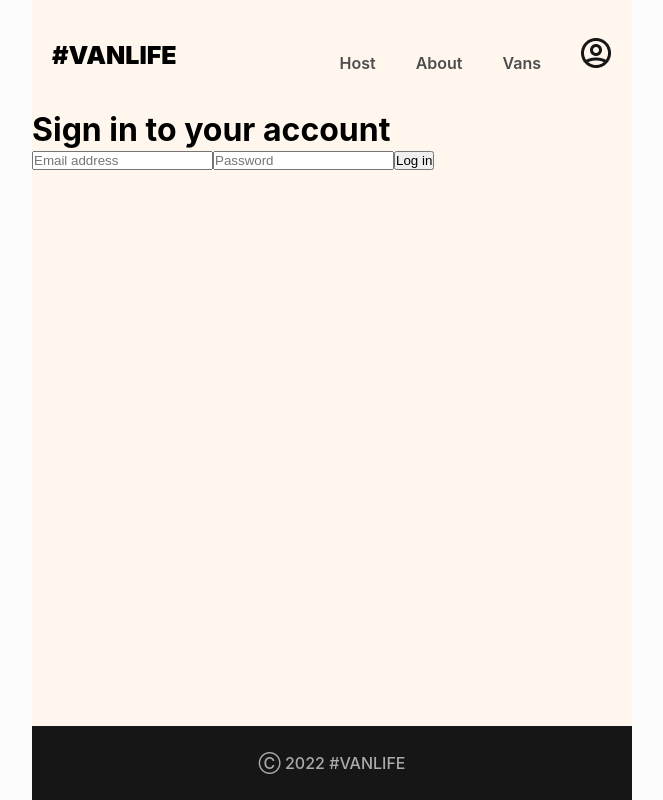
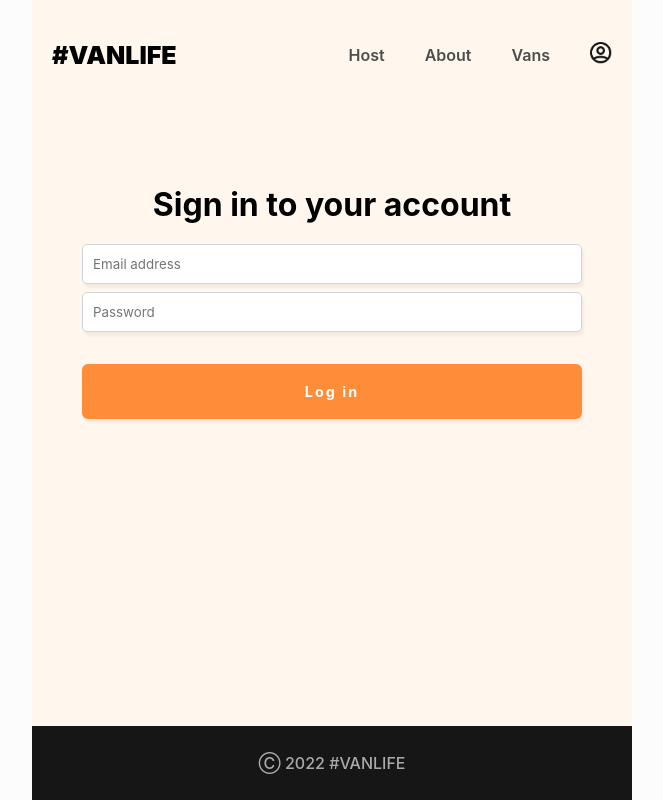
Before and after one commit to Shivam-Sharma-1/Van-Life, a React (Vite) app: page /login in a window 1280 px wide. Shown: the whole page, without its empty margins (308-971 px from the left). Built offline with nearby package versions, Linux system fonts and the light colour scheme; what miragejs would draw is missing.

Commit message:
adding styling to login form

```diff
--- a/src/components/Navbar.jsx
+++ b/src/components/Navbar.jsx
@@ -30,8 +30,8 @@ function Navbar() {
                     style={({isActive}) => isActive ? activeStyles : null}
                     >Vans
                 </NavLink>
-                <Link to='login'>
-                    <img src={avatar} alt="" />
+                <Link to='login' className="login-link">
+                    <img src={avatar} className="login-icon" />
                 </Link>
             </nav>
         </header>
--- a/src/index.css
+++ b/src/index.css
@@ -56,8 +56,17 @@ header a:hover {
     text-decoration: underline;
 }
 
+nav {
+    display: inline-flex;
+    align-items: center;
+}
+
+header .login-icon {
+    width: 22px;
+}
+
 main {
-    margin-bottom: 84px;
+    margin-bottom: 5em;
 }
 
 footer {
@@ -465,3 +474,52 @@ footer {
     background-color: #161616;
     color: white;
 }
+
+.login-container {
+    display: flex;
+    flex-direction: column;
+    align-items: center;
+    padding-inline: 2em;
+    height: 100%;
+    min-height: 50vh;
+    justify-content: center;
+}
+
+.login-form {
+    display: flex;
+    flex-direction: column;
+    width: 100%;
+    max-width: 500px;
+    margin-block: 1em;
+}
+
+.login-form > input {
+    border: 1px solid rgba(209, 213, 219);
+    height: 40px;
+    text-indent: 10px;
+    font-family: "Inter", sans-serif;
+    box-shadow: 2px 4px 3px rgba(0, 0, 0, 0.05);
+    font-weight: 400;
+    margin-block: .3em;
+    border-radius: 5px;
+}
+
+.login-form > input:focus {
+    outline: none;
+}
+
+.login-form > button {
+    background-color: #FF8C38;
+    border: none;
+    border-radius: 6px;
+    height: 55px;
+    margin-top: 2em;
+    color: white;
+    font-family: "Inter", sans-serif;
+    font-weight: bold;
+    letter-spacing: 2px;
+    font-size: .9rem;
+    cursor: pointer;
+    box-shadow: 2px 4px 3px rgba(0, 0, 0, 0.05);
+
+}
```
